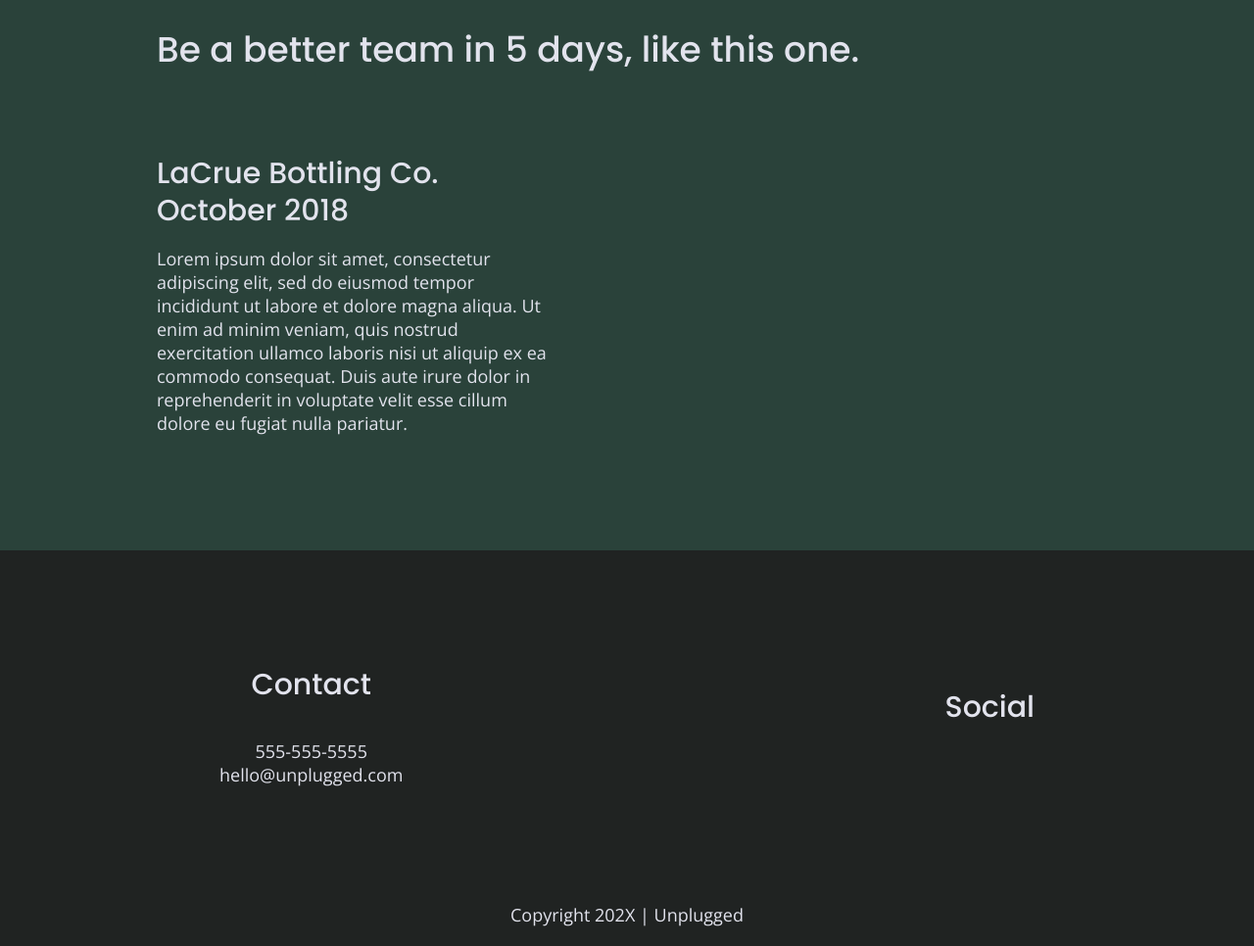
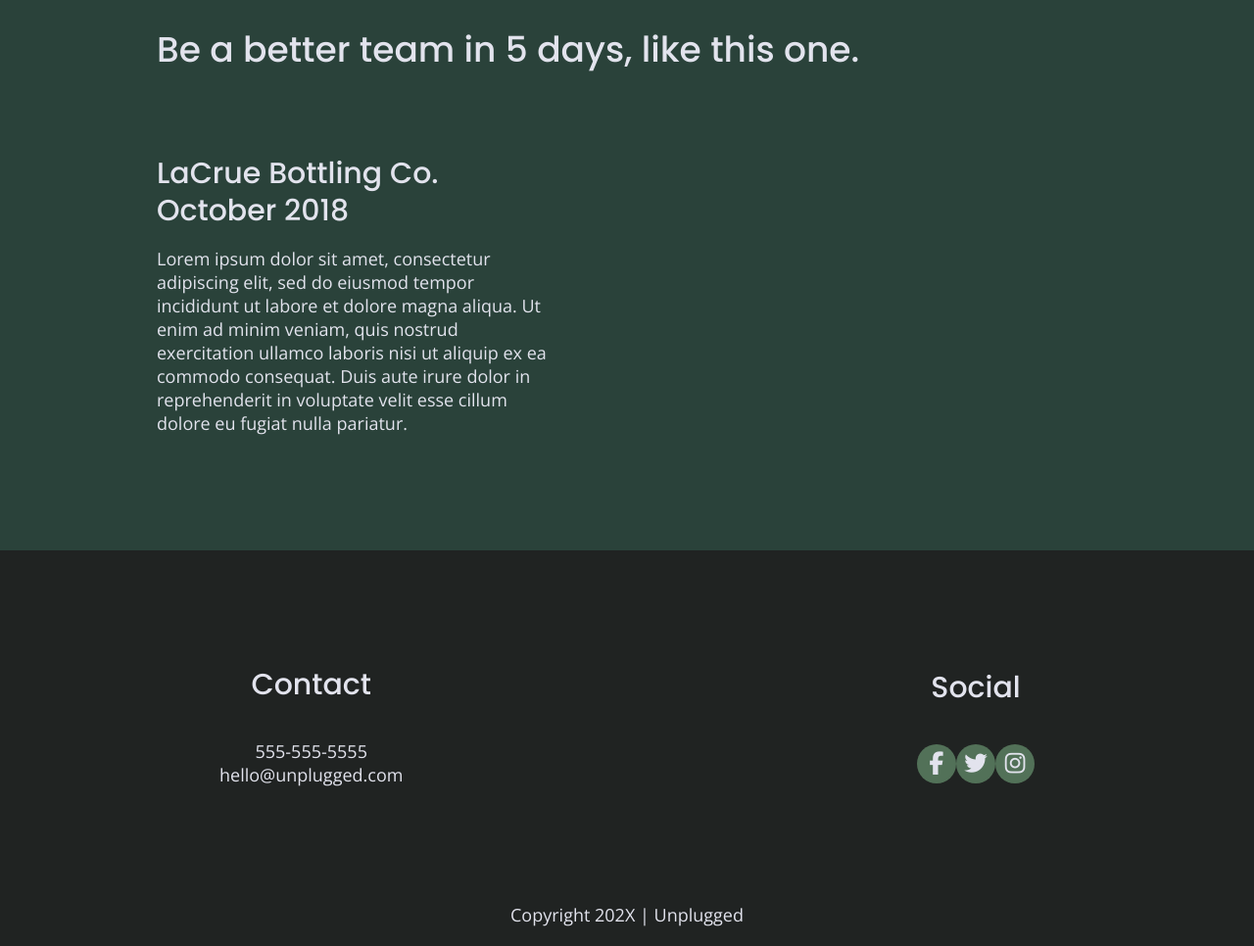
Before and after one commit to tj-rasley/unplugged, a website built with Parcel: page index.html in a window 1280 px wide. Shown: the part 1882-2848 px from the top of the page at 98% size. Built offline with nearby package versions, Linux system fonts and the light colour scheme.

Commit message:
Social Media Icons

```diff
--- a/css/main.css
+++ b/css/main.css
@@ -221,9 +221,17 @@ footer .social-icons {
 }
 
 footer .social-icons p {
+  background-color: #527158;
+  border-radius: 50%;
+  width: 40px;
+  height: 40px;
   display: flex;
   justify-content: center;
   align-items: center;
+}
+
+footer .social-icons p i {
+  font-size: 1.3125em;
 }
 
 footer .copyright {
--- a/index.html
+++ b/index.html
@@ -153,13 +153,13 @@
         <div class="social">
           <h4>Social</h4>
           <div class="social-icons">
-            <p>
+            <p><i class="fab fa-facebook-f"></i>
               <a href="https://www.facebook.com/Skillcrush/" target="_blank"></a>
             </p>
-            <p>
+            <p><i class="fab fa-twitter"></i>
               <a href="https://twitter.com/Skillcrush" target="_blank"></a>
             </p>
-            <p>
+            <p><i class="fab fa-instagram"></i>
               <a href="https://www.instagram.com/skillcrush/" target="_blank"></a>
             </p>
           </div>
```
Also changed, not shown: about/index.html (+3 -3 lines), faq/index.html (+3 -3 lines).
